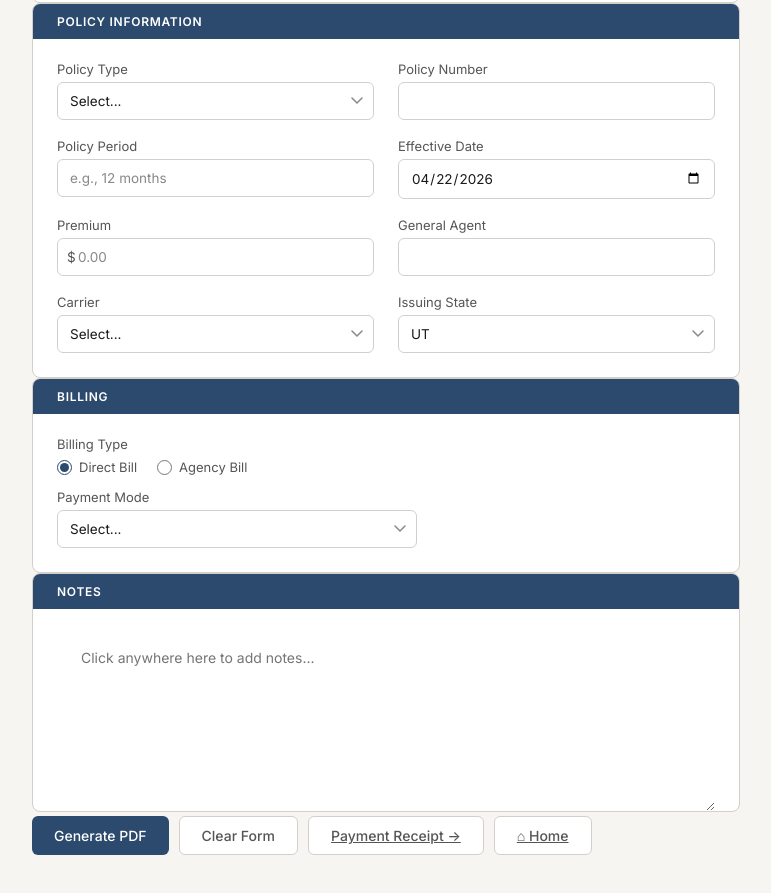
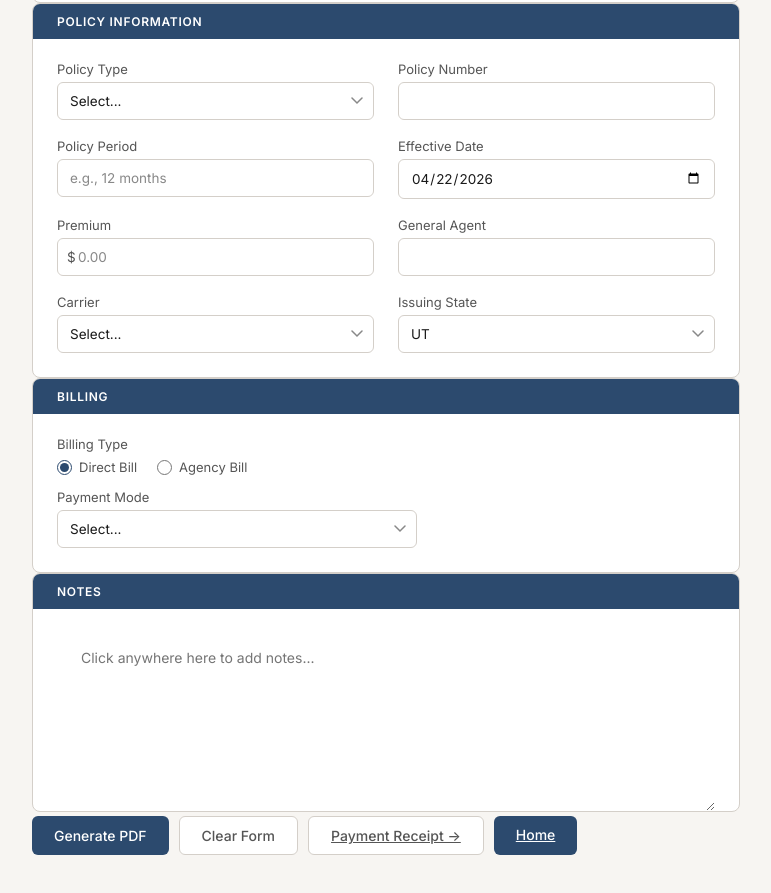
Before and after one commit to echoparkpaper/meridmail, a plain HTML site: page meridian-commercial-lines.html in a window 1280 px wide. Shown: the part 785-1678 px from the top of the page, without its empty margins (254-1025 px from the left). Drawn offline with nearby package versions, Linux system fonts and the light colour scheme.

Commit message:
Home button: remove icon, navy filled style

```diff
--- a/meridian-commercial-lines.html
+++ b/meridian-commercial-lines.html
@@ -928,7 +928,7 @@
 
         <a href="meridian-payment-receipt.html" class="btn btn-secondary">Payment Receipt →</a>
 
-        <a href="portal.html" class="btn btn-secondary">⌂ Home</a>
+        <a href="portal.html" class="btn btn-primary">Home</a>
 
       </div>
 
```
Also changed, not shown: meridian-payment-receipt.html (+1 -1 lines), meridian-personal-lines.html (+1 -1 lines), meridian-policy-change.html (+1 -1 lines).
